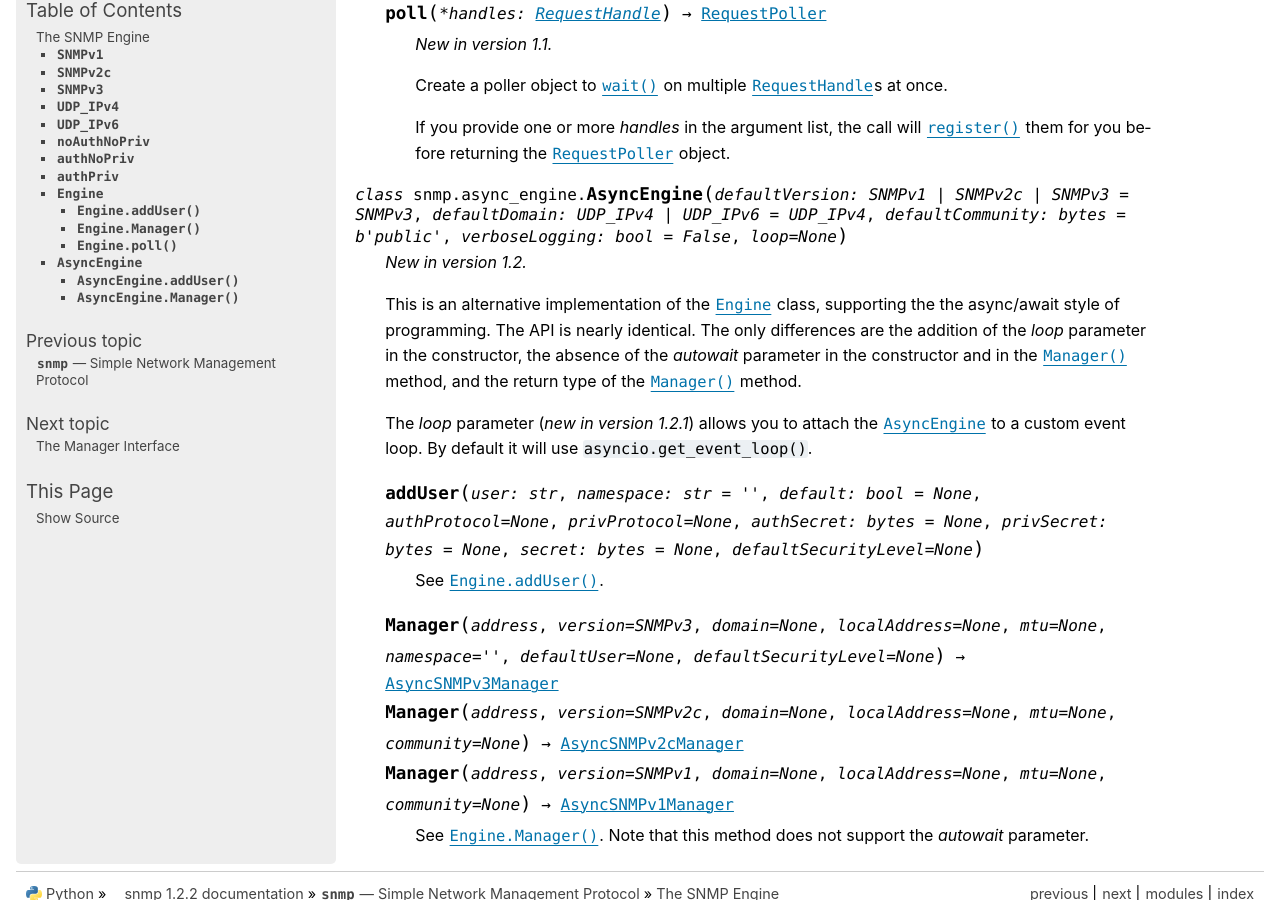
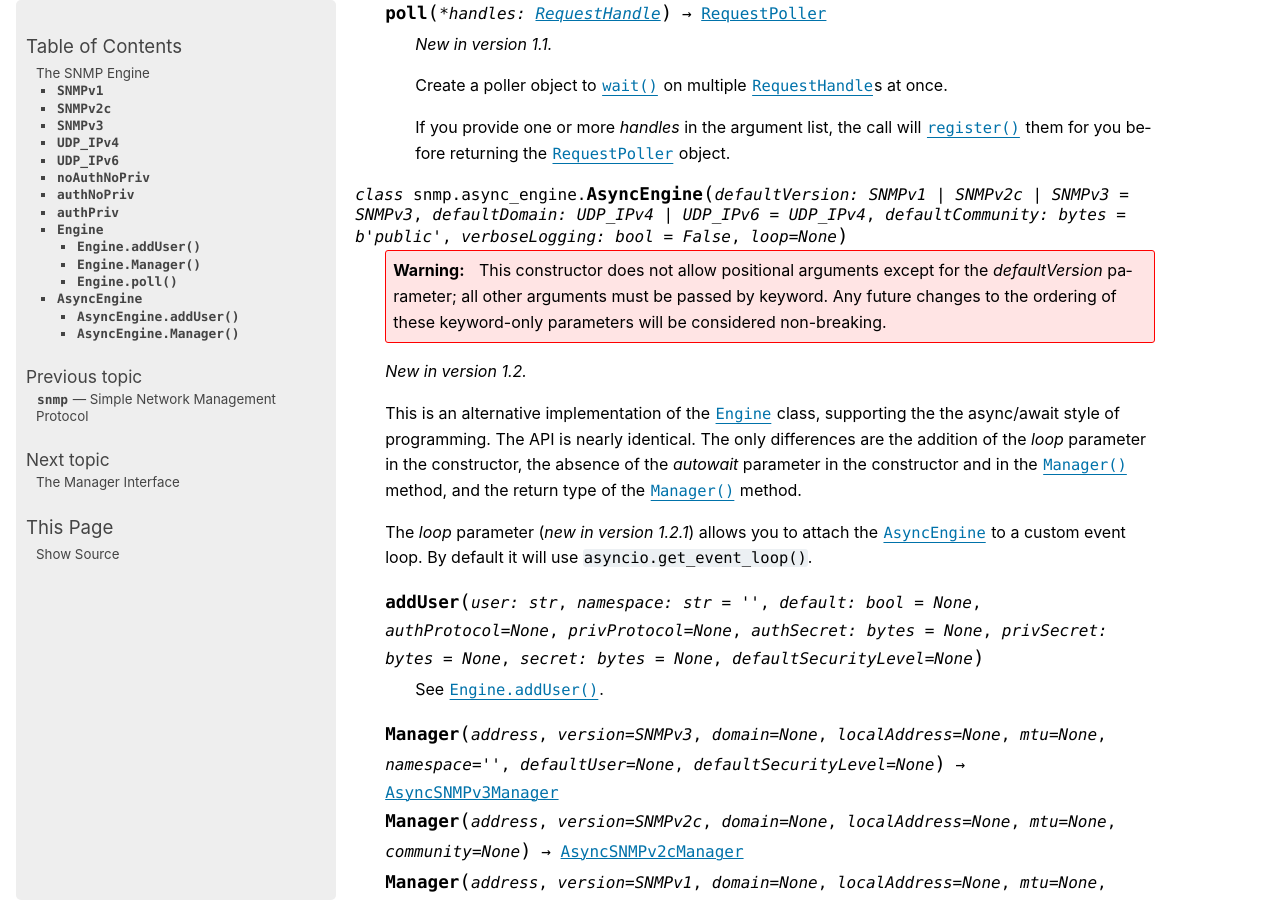
Before and after one commit to charlestolley/python-snmp, a Sphinx documentation site: the page built from docs/source/engine.rst, in a window 1280 px wide and 900 px high, scrolled down 5274 px. Built offline with Sphinx 7.4.7, drawn with Linux system fonts in a browser that asks for light colours.

Commit message:
Copy Engine constructor warning to AsyncEngine

```diff
--- a/docs/source/engine.rst
+++ b/docs/source/engine.rst
@@ -240,6 +240,10 @@ It's difficult to give a good definition for the term "SNMP Engine." The importa
       loop = None, \
    )
 
+   .. warning::
+
+      This constructor does not allow positional arguments except for the `defaultVersion` parameter; all other arguments must be passed by keyword. Any future changes to the ordering of these keyword-only parameters will be considered non-breaking.
+
    *New in version 1.2.*
 
    This is an alternative implementation of the :class:`Engine<snmp.Engine>` class, supporting the the async/await style of programming. The API is nearly identical. The only differences are the addition of the `loop` parameter in the constructor, the absence of the `autowait` parameter in the constructor and in the :meth:`Manager` method, and the return type of the :meth:`Manager` method.
```
